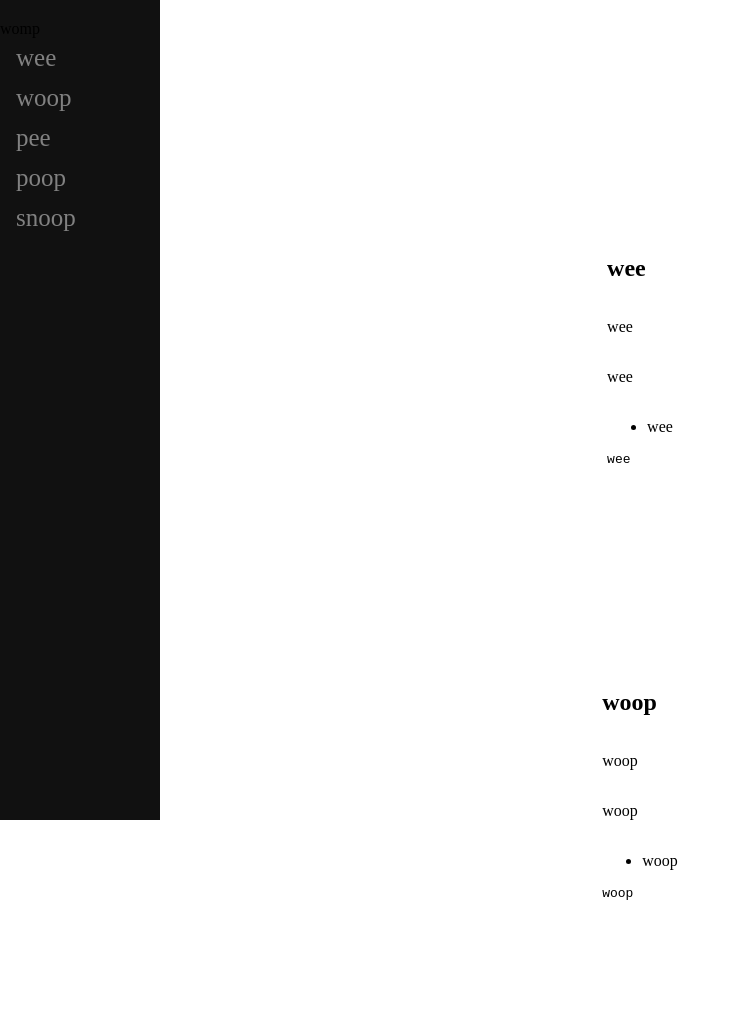
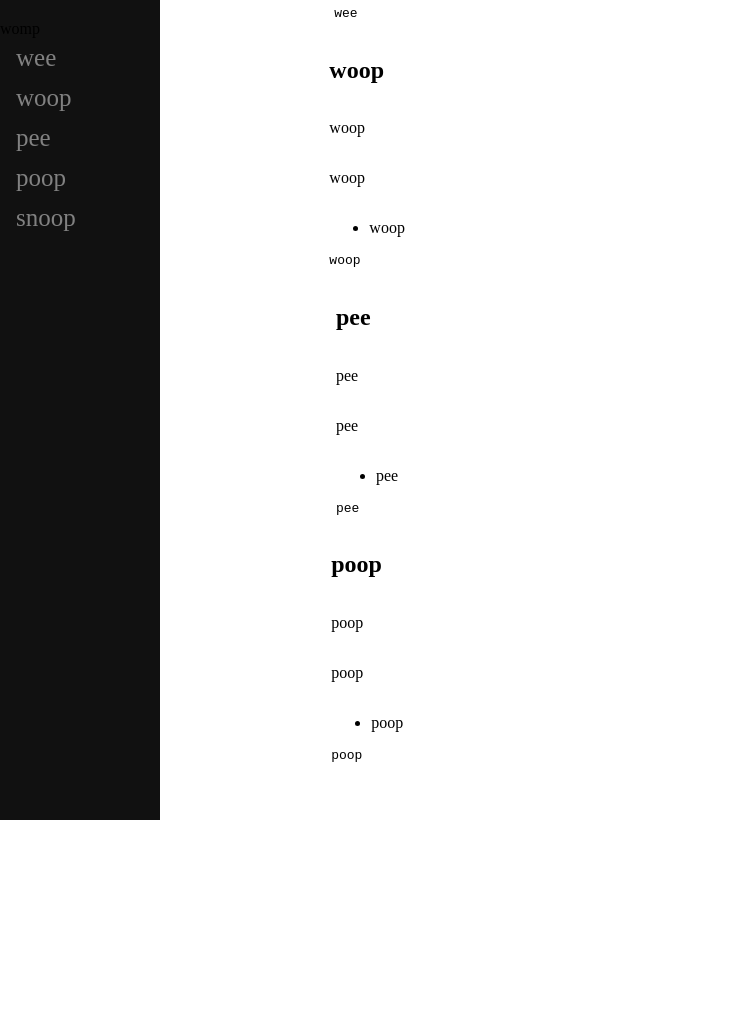
Before and after one commit to Taynuki/Technical-document-page, a plain HTML site: page index.html in a window 1280 px wide. Shown: the top 1022 px of the page, without its empty margins (0-735 px from the left). After the commit the page ends 800 px from the top, so only its background shows below. Drawn offline with Linux system fonts and the light colour scheme.

Commit message:
completed test

```diff
--- a/css.css
+++ b/css.css
@@ -73,3 +73,14 @@
  display: flex;
  flex-direction: column;
 }
+
+@media (min-width:814px){
+    body{
+        display: flex;
+    }
+
+    #main-doc{
+        padding-left: 20em;
+        overflow: auto;
+    }
+}
--- a/index.html
+++ b/index.html
@@ -15,7 +15,7 @@
         <a class="nav-link" href="#snoop">snoop</a>
     </nav>
     <main id="main-doc">
-        <section class="main-secion"
+        <section class="main-section"
         id="wee">
            <header><h2>wee</h2></header>
            <p>wee</p>
@@ -26,7 +26,7 @@
            <code>wee</code>
         </section>
 
-        <section class="main-secion"
+        <section class="main-section"
         id="woop">
             <header><h2>woop</h2></header>
             <p>woop</p>
@@ -37,7 +37,7 @@
             <code>woop</code>
         </section>
 
-         <section class="main-secion"
+         <section class="main-section"
          id=pee>
             <header><h2>pee</h2></header>
             <p>pee</p>
@@ -48,7 +48,7 @@
             <code>pee</code>
          </section>
 
-         <section class="main-secion"
+         <section class="main-section"
          id="poop">
             <header><h2>poop</h2></header>
             <p>poop</p>
@@ -59,7 +59,7 @@
             <code>poop</code>
          </section>
 
-         <section class="main-secion"
+         <section class="main-section"
          id="snoop">
             <header><h2>snoop</h2></header>
             <p>snoop</p>
```
